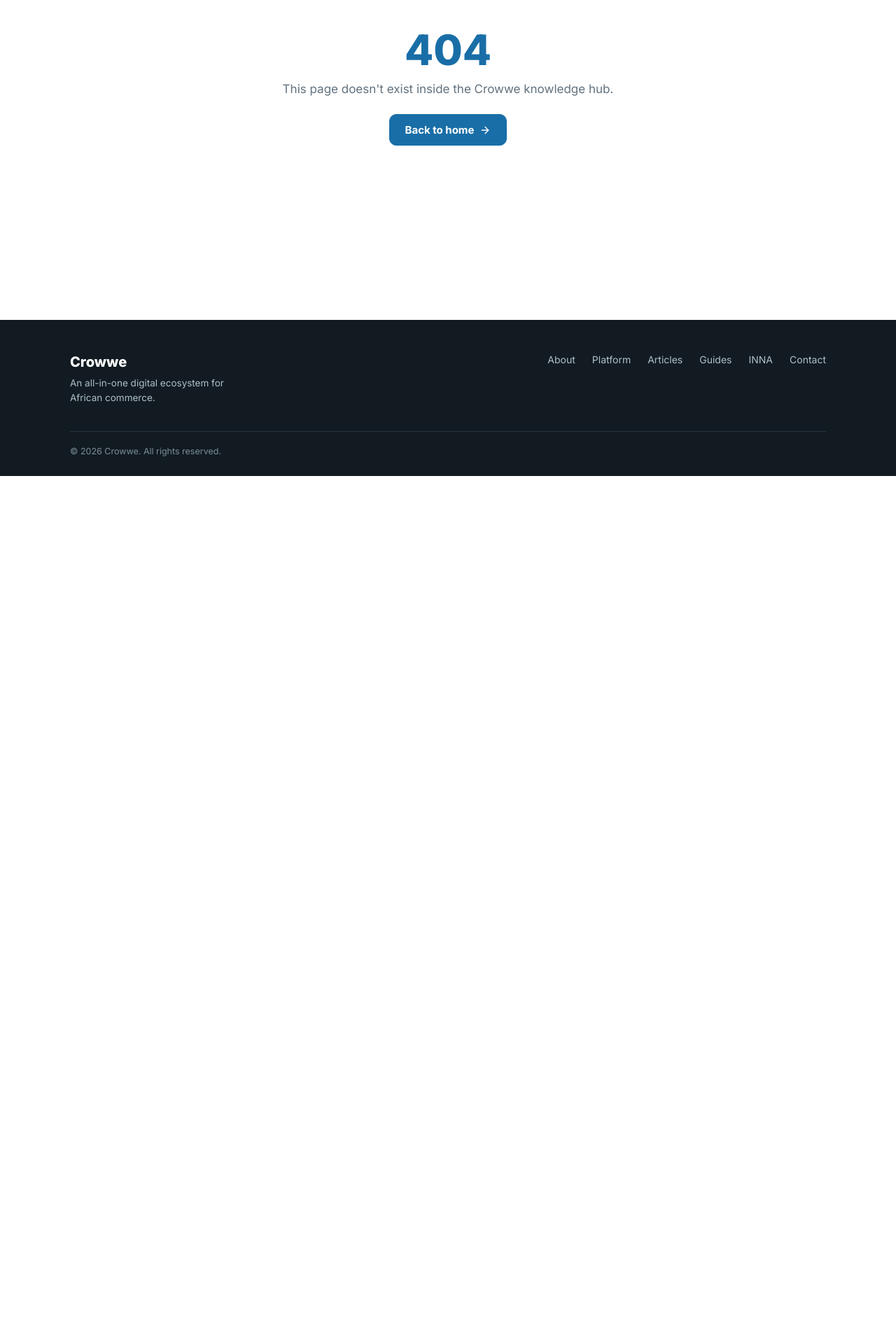
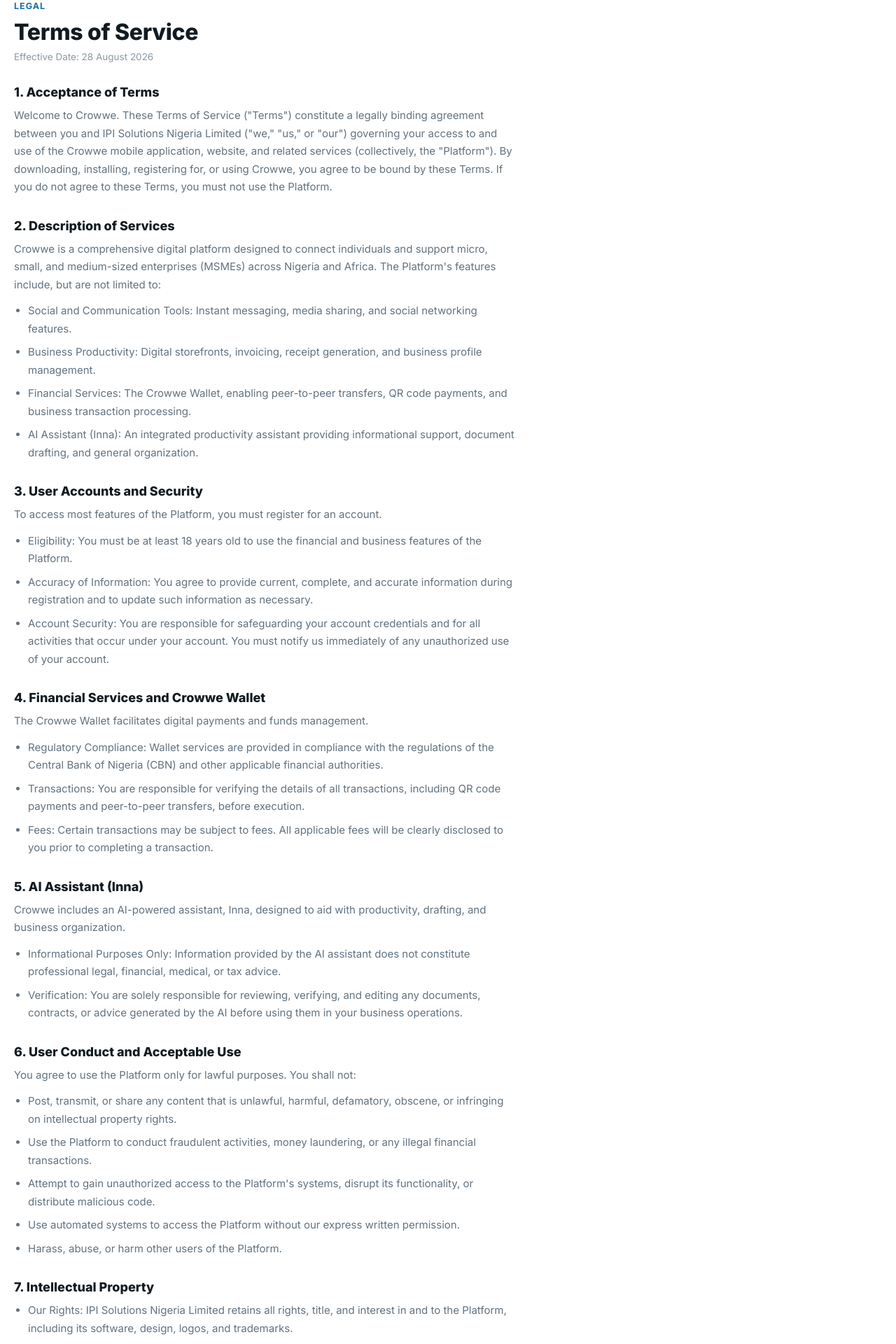
Before and after one commit to jerryrhq/crowwe-hub, a React (Vite) app: page /terms in a window 1280 px wide. Shown: the part 120-2040 px from the top of the page at 70% size. Before the commit the page ends 800 px from the top, so only its background shows below. Built offline with nearby package versions, Linux system fonts and the light colour scheme.

Commit message:
Added Tos Page

```diff
--- a/src/App.jsx
+++ b/src/App.jsx
@@ -16,6 +16,7 @@ import GuideDetail from "./pages/GuideDetail";
 import Inna from "./pages/Inna";
 import Contact from "./pages/Contact";
 import NotFound from "./pages/NotFound";
+import TermsOfService from "./pages/TermsOfService";
 
 function ScrollToTop() {
   const { pathname } = useLocation();
@@ -45,6 +46,7 @@ export default function App() {
           <Route path="/guides/:slug" element={<GuideDetail />} />
           <Route path="/inna" element={<Inna />} />
           <Route path="/contact" element={<Contact />} />
+          <Route path="/terms" element={<TermsOfService />} />
           <Route path="*" element={<NotFound />} />
         </Routes>
       </main>
--- a/src/components/Footer.jsx
+++ b/src/components/Footer.jsx
@@ -30,6 +30,12 @@ export default function Footer() {
                 {n.label}
               </Link>
             ))}
+            <Link
+  to="/terms"
+  style={{ fontSize: 12.5, color: "#7C8D97", textDecoration: "underline" }}
+>
+  Terms of Service
+</Link>
           </nav>
         </div>
         <div style={{ borderTop: "1px solid #26343C", paddingTop: 20, fontSize: 12.5, color: "#7C8D97" }}>
--- /dev/null
+++ b/src/pages/TermsOfService.jsx
@@ -0,0 +1,161 @@
+import Seo from "../lib/Seo";
+import { Eyebrow, Section } from "../components/ui";
+
+const SECTIONS = [
+  {
+    heading: "1. Acceptance of Terms",
+    body: [
+      'Welcome to Crowwe. These Terms of Service ("Terms") constitute a legally binding agreement between you and IPI Solutions Nigeria Limited ("we," "us," or "our") governing your access to and use of the Crowwe mobile application, website, and related services (collectively, the "Platform"). By downloading, installing, registering for, or using Crowwe, you agree to be bound by these Terms. If you do not agree to these Terms, you must not use the Platform.',
+    ],
+  },
+  {
+    heading: "2. Description of Services",
+    body: [
+      "Crowwe is a comprehensive digital platform designed to connect individuals and support micro, small, and medium-sized enterprises (MSMEs) across Nigeria and Africa. The Platform's features include, but are not limited to:",
+    ],
+    bullets: [
+      "Social and Communication Tools: Instant messaging, media sharing, and social networking features.",
+      "Business Productivity: Digital storefronts, invoicing, receipt generation, and business profile management.",
+      "Financial Services: The Crowwe Wallet, enabling peer-to-peer transfers, QR code payments, and business transaction processing.",
+      "AI Assistant (Inna): An integrated productivity assistant providing informational support, document drafting, and general organization.",
+    ],
+  },
+  {
+    heading: "3. User Accounts and Security",
+    body: ["To access most features of the Platform, you must register for an account."],
+    bullets: [
+      "Eligibility: You must be at least 18 years old to use the financial and business features of the Platform.",
+      "Accuracy of Information: You agree to provide current, complete, and accurate information during registration and to update such information as necessary.",
+      "Account Security: You are responsible for safeguarding your account credentials and for all activities that occur under your account. You must notify us immediately of any unauthorized use of your account.",
+    ],
+  },
+  {
+    heading: "4. Financial Services and Crowwe Wallet",
+    body: ["The Crowwe Wallet facilitates digital payments and funds management."],
+    bullets: [
+      "Regulatory Compliance: Wallet services are provided in compliance with the regulations of the Central Bank of Nigeria (CBN) and other applicable financial authorities.",
+      "Transactions: You are responsible for verifying the details of all transactions, including QR code payments and peer-to-peer transfers, before execution.",
+      "Fees: Certain transactions may be subject to fees. All applicable fees will be clearly disclosed to you prior to completing a transaction.",
+    ],
+  },
+  {
+    heading: "5. AI Assistant (Inna)",
+    body: ["Crowwe includes an AI-powered assistant, Inna, designed to aid with productivity, drafting, and business organization."],
+    bullets: [
+      "Informational Purposes Only: Information provided by the AI assistant does not constitute professional legal, financial, medical, or tax advice.",
+      "Verification: You are solely responsible for reviewing, verifying, and editing any documents, contracts, or advice generated by the AI before using them in your business operations.",
+    ],
+  },
+  {
+    heading: "6. User Conduct and Acceptable Use",
+    body: ["You agree to use the Platform only for lawful purposes. You shall not:"],
+    bullets: [
+      "Post, transmit, or share any content that is unlawful, harmful, defamatory, obscene, or infringing on intellectual property rights.",
+      "Use the Platform to conduct fraudulent activities, money laundering, or any illegal financial transactions.",
+      "Attempt to gain unauthorized access to the Platform's systems, disrupt its functionality, or distribute malicious code.",
+      "Use automated systems to access the Platform without our express written permission.",
+      "Harass, abuse, or harm other users of the Platform.",
+    ],
+  },
+  {
+    heading: "7. Intellectual Property",
+    body: [],
+    bullets: [
+      "Our Rights: IPI Solutions Nigeria Limited retains all rights, title, and interest in and to the Platform, including its software, design, logos, and trademarks.",
+      "Your Content: You retain ownership of the content you post on the Platform. By posting content, you grant us a non-exclusive, worldwide, royalty-free license to use, display, and distribute your content for the purpose of operating and improving the Platform.",
+    ],
+  },
+  {
+    heading: "8. Privacy and Data Protection",
+    body: [
+      "Your privacy is important to us. Our collection and use of personal information in connection with the Platform is described in our Privacy Policy. By using the Platform, you consent to the collection, use, and sharing of your data as outlined in the Privacy Policy and in accordance with the Nigeria Data Protection Act (NDPA).",
+    ],
+  },
+  {
+    heading: "9. Limitation of Liability",
+    body: [
+      "To the maximum extent permitted by applicable law, IPI Solutions Nigeria Limited shall not be liable for any indirect, incidental, special, consequential, or punitive damages, or any loss of profits or revenues, whether incurred directly or indirectly, or any loss of data, use, goodwill, or other intangible losses, resulting from:",
+    ],
+    bullets: [
+      "Your access to or use of or inability to access or use the Platform.",
+      "Any conduct or content of any third party on the Platform.",
+      "Any unauthorized access, use, or alteration of your transmissions or content.",
+    ],
+  },
+  {
+    heading: "10. Termination",
+    body: [
+      "We may suspend or terminate your account and access to the Platform at our sole discretion, without prior notice or liability, for any reason whatsoever, including but not limited to a breach of these Terms. Upon termination, your right to use the Platform will immediately cease.",
+    ],
+  },
+  {
+    heading: "11. Governing Law and Dispute Resolution",
+    body: [
+      "These Terms shall be governed by and construed in accordance with the laws of the Federal Republic of Nigeria, without regard to its conflict of law provisions. Any dispute arising from or relating to these Terms or the Platform shall be resolved through binding arbitration in Abuja, Nigeria, in accordance with the Arbitration and Mediation Act.",
+    ],
+  },
+];
+
+const CONTACT = [
+  { label: "Company", value: "IPI Solutions Nigeria Limited" },
+  { label: "Address", value: "8 Zambezi Crescent, Maitama, Abuja, Nigeria" },
+  { label: "Email", value: "info@ipi.ng" },
+  { label: "Phone", value: "08033486748" },
+  { label: "Website", value: "www.ipi.ng" },
+];
+
+export default function TermsOfService() {
+  return (
+    <>
+      <Seo
+        title="Terms of Service"
+        description="The terms that govern access to and use of the Crowwe platform, provided by IPI Solutions Nigeria Limited."
+        path="/terms"
+      />
+      <Section style={{ paddingTop: 56, maxWidth: 760 }}>
+        <Eyebrow>Legal</Eyebrow>
+        <h1 style={{ fontSize: 32, fontWeight: 800, color: "var(--dark)", letterSpacing: "-0.01em", marginBottom: 8 }}>
+          Terms of Service
+        </h1>
+        <p style={{ fontSize: 13.5, color: "var(--faint)", marginBottom: 32 }}>Effective Date: 28 August 2026</p>
+
+        {SECTIONS.map((s) => (
+          <div key={s.heading} style={{ marginBottom: 32 }}>
+            <h2 style={{ fontSize: 18, fontWeight: 800, color: "var(--dark)", marginBottom: 10 }}>{s.heading}</h2>
+            {s.body.map((p, i) => (
+              <p key={i} style={{ fontSize: 15, color: "var(--muted)", lineHeight: 1.7, marginBottom: s.bullets ? 12 : 0 }}>
+                {p}
+              </p>
+            ))}
+            {s.bullets && (
+              <ul style={{ margin: 0, paddingLeft: 20 }}>
+                {s.bullets.map((b, i) => (
+                  <li key={i} style={{ fontSize: 15, color: "var(--muted)", lineHeight: 1.7, marginBottom: 8 }}>
+                    {b}
+                  </li>
+                ))}
+              </ul>
+            )}
+          </div>
+        ))}
+
+        <div style={{ marginBottom: 8 }}>
+          <h2 style={{ fontSize: 18, fontWeight: 800, color: "var(--dark)", marginBottom: 10 }}>
+            12. Contact Information
+          </h2>
+          <p style={{ fontSize: 15, color: "var(--muted)", lineHeight: 1.7, marginBottom: 12 }}>
+            If you have any questions about these Terms, please contact us at:
+          </p>
+          <div className="card-flat">
+            {CONTACT.map((c) => (
+              <div key={c.label} style={{ display: "flex", gap: 8, fontSize: 14.5, marginBottom: 6 }}>
+                <span style={{ fontWeight: 700, color: "var(--ink)", minWidth: 80 }}>{c.label}:</span>
+                <span style={{ color: "var(--muted)" }}>{c.value}</span>
+              </div>
+            ))}
+          </div>
+        </div>
+      </Section>
+    </>
+  );
+}
```
